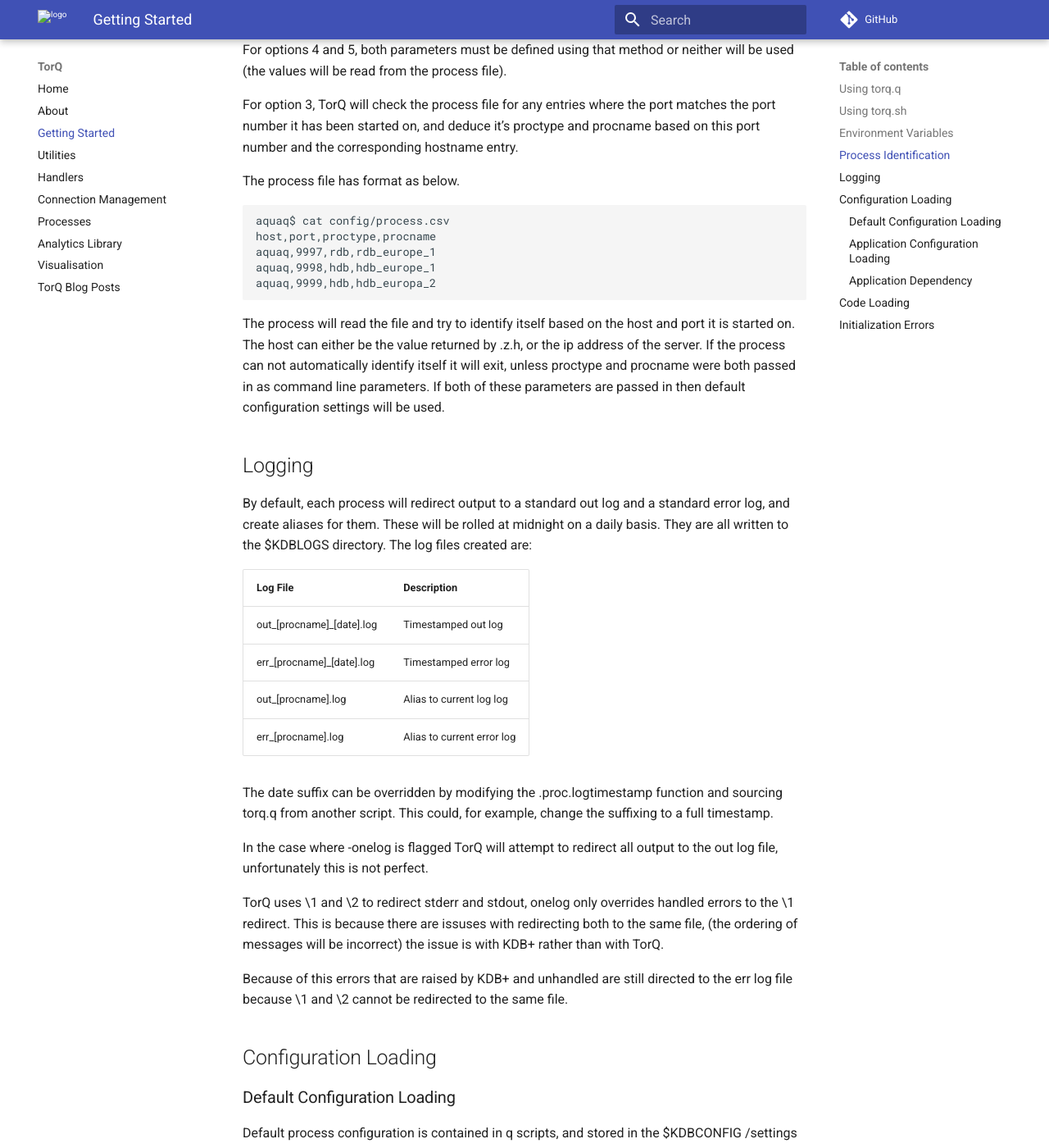
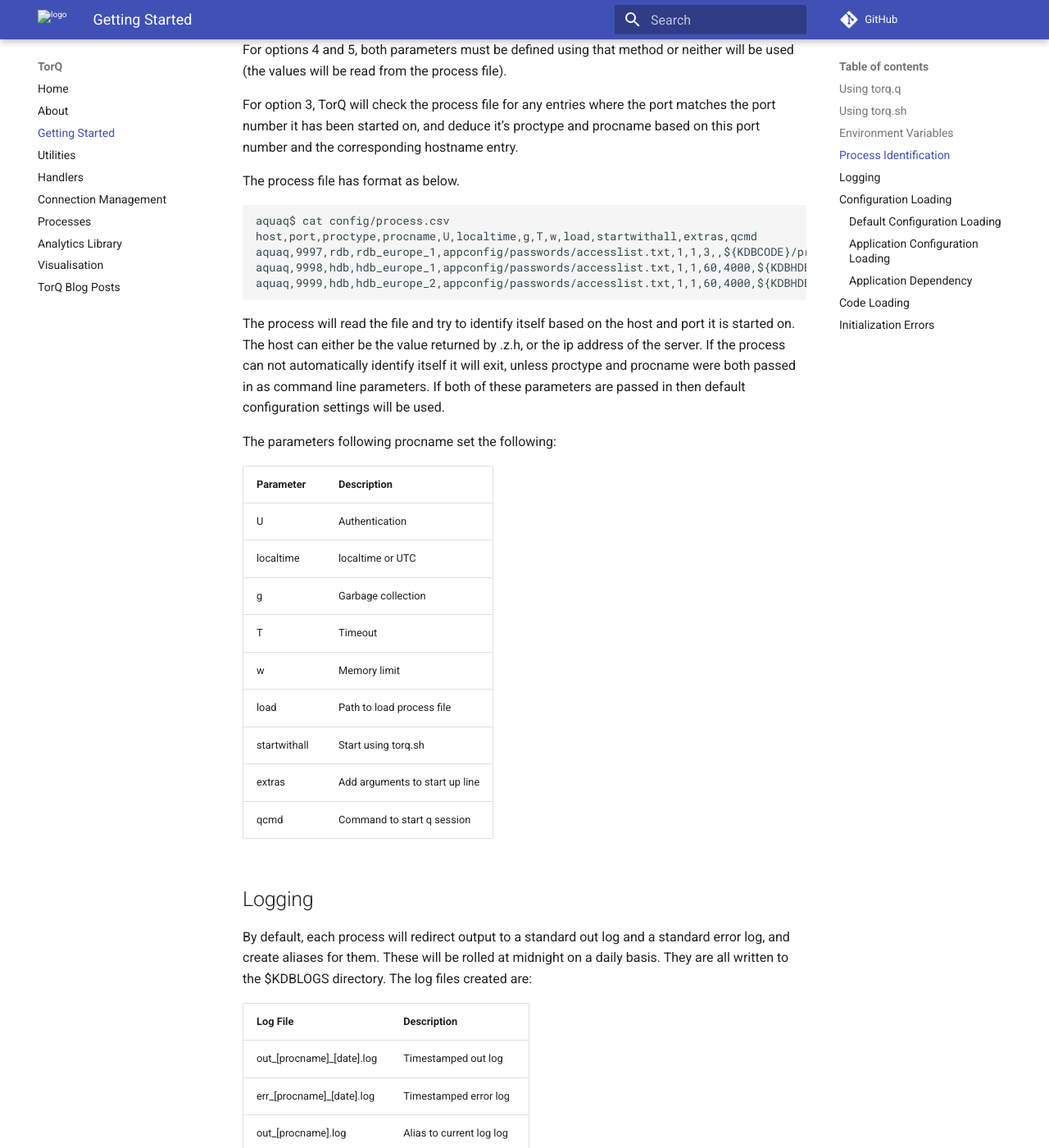
Before and after one commit to DataIntellectTech/TorQ, an MkDocs documentation site: the page built from docs/gettingstarted.md, in a window 1280 px wide and 1400 px high, scrolled down 4892 px. Shown: the whole window at 82% size. Built offline with MkDocs 1.6.1 and Material for MkDocs 9.7.7, drawn with Linux system fonts in a browser that asks for light colours; comment, search, counter and statistics services are not loaded; old or Windows-style settings are respelled for this version of MkDocs; some of the changed text lies outside the part shown.

Commit message:
Update process identification in gettingstarted.md

```diff
--- a/docs/gettingstarted.md
+++ b/docs/gettingstarted.md
@@ -206,10 +206,10 @@
 The process file has format as below.
 
     aquaq$ cat config/process.csv
-    host,port,proctype,procname
-    aquaq,9997,rdb,rdb_europe_1
-    aquaq,9998,hdb,hdb_europe_1
-    aquaq,9999,hdb,hdb_europa_2
+    host,port,proctype,procname,U,localtime,g,T,w,load,startwithall,extras,qcmd
+    aquaq,9997,rdb,rdb_europe_1,appconfig/passwords/accesslist.txt,1,1,3,,${KDBCODE}/processes/rdb.q,1,,q
+    aquaq,9998,hdb,hdb_europe_1,appconfig/passwords/accesslist.txt,1,1,60,4000,${KDBHDB},1,,q
+    aquaq,9999,hdb,hdb_europe_2,appconfig/passwords/accesslist.txt,1,1,60,4000,${KDBHDB},1,,q
 
 The process will read the file and try to identify itself based on the
 host and port it is started on. The host can either be the value
@@ -218,6 +218,20 @@
 procname were both passed in as command line parameters. If both of
 these parameters are passed in then default configuration settings will
 be used.
+
+The parameters following procname set the following:
+
+  |Parameter|                          Description|
+  |---------------------------------| ----------------------------|
+  |U|                                  Authentication|
+  |localtime|                          localtime or UTC|
+  |g|                                  Garbage collection|
+  |T|                                  Timeout|
+  |w|                                  Memory limit|
+  |load|                               Path to load process file|
+  |startwithall|                       Start using torq.sh|
+  |extras|                             Add arguments to start up line|
+  |qcmd|                               Command to start q session|
 
 <a name="logging"></a>
 
```
Also changed, not shown: other parts of docs/gettingstarted.md (+1 -1 lines).
